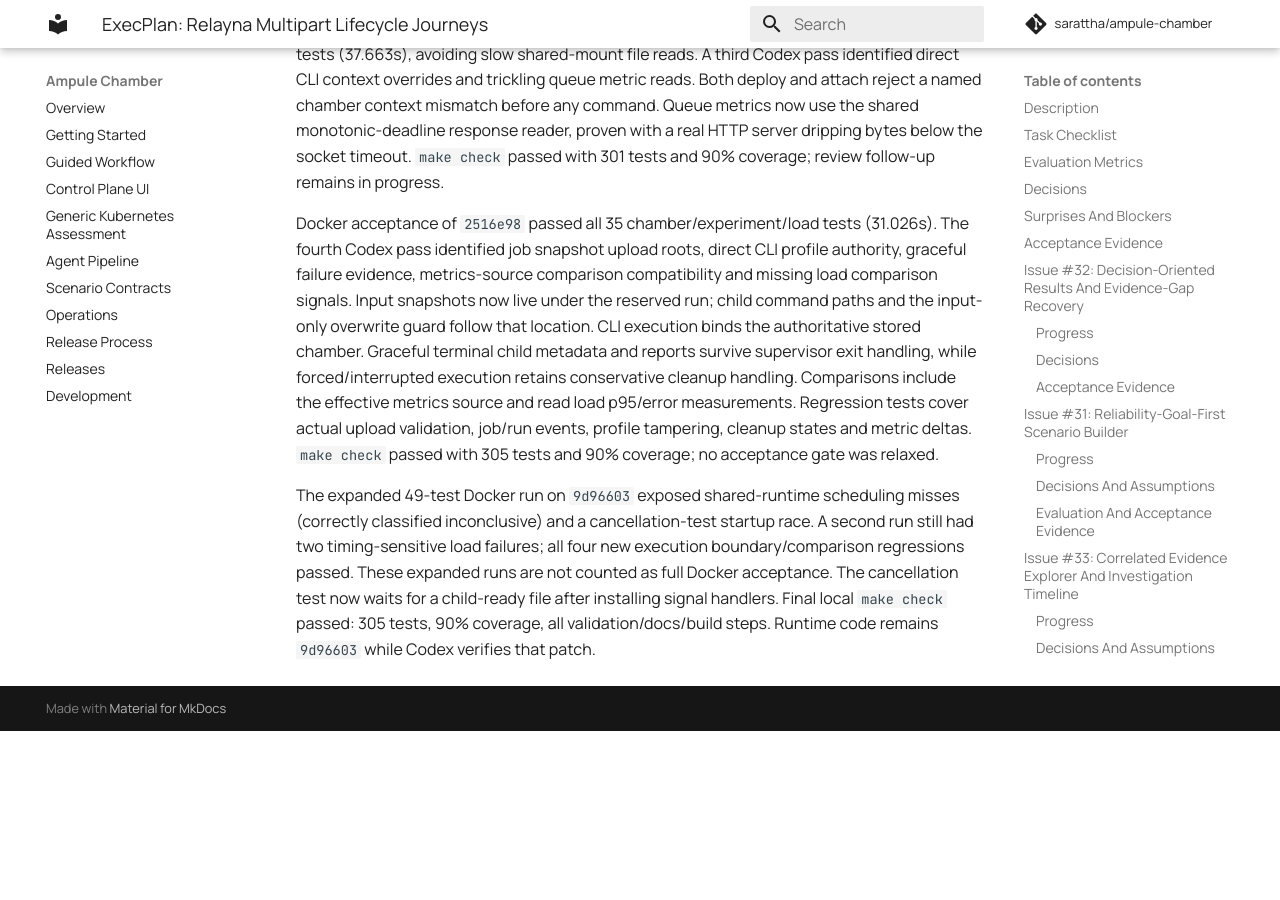
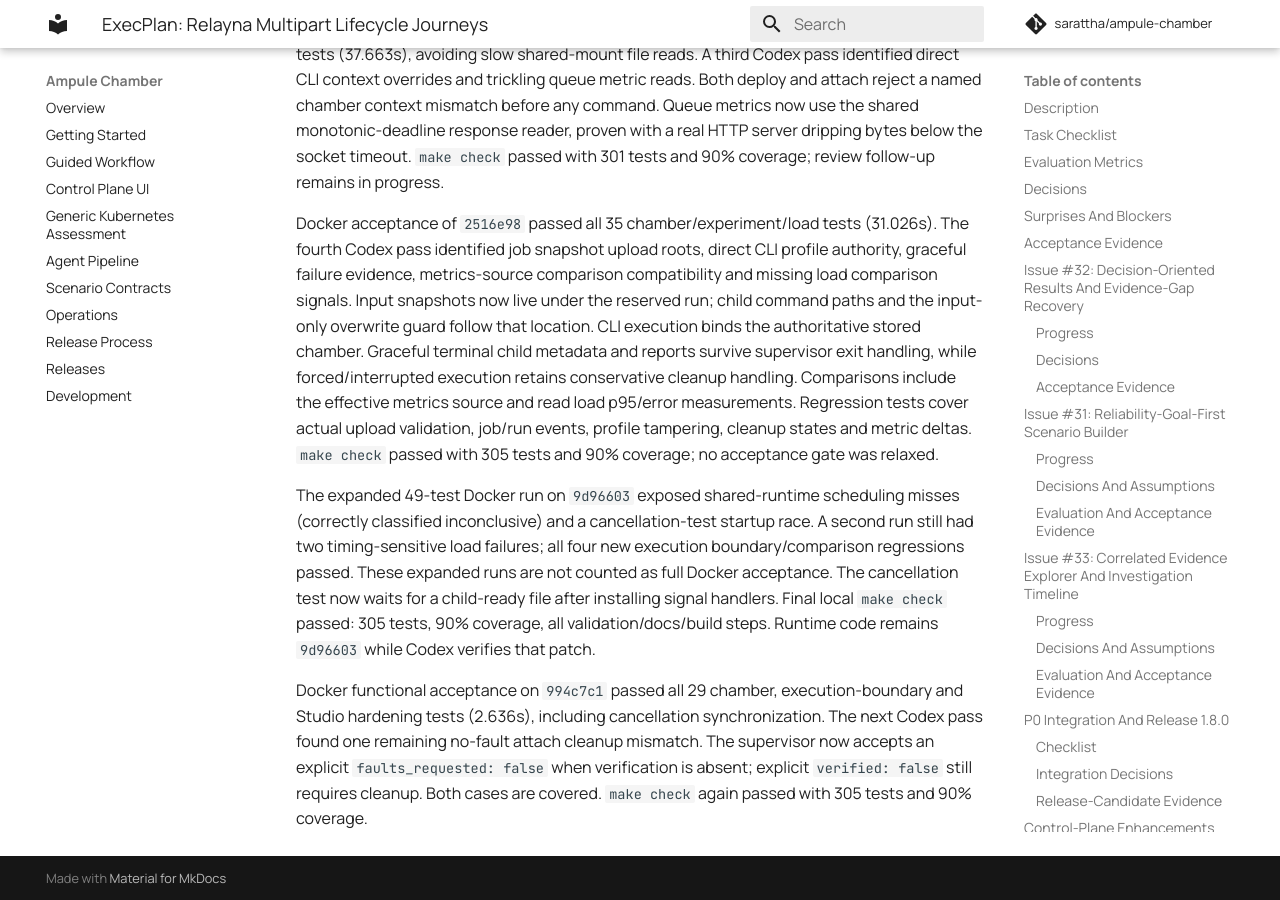
Before and after one commit to sarattha/ampule-chamber, an MkDocs documentation site: the page built from docs/internal/phases/phase-03-traffic-and-chaos/ExecPlan.md, in a window 1280 px wide and 900 px high, scrolled down 17210 px. Built offline with MkDocs 1.6.1 and Material for MkDocs 9.7.7, drawn with Linux system fonts in a browser that asks for light colours; comment, search, counter and statistics services are not loaded; before the commit the page ends 17941 px from its top, so only the background shows below that.

Commit message:
Preserve restored state for no-fault attach failures

```diff
--- a/docs/internal/phases/phase-03-traffic-and-chaos/ExecPlan.md
+++ b/docs/internal/phases/phase-03-traffic-and-chaos/ExecPlan.md
@@ -672,3 +672,10 @@
 after installing signal handlers. Final local `make check` passed: 305 tests,
 90% coverage, all validation/docs/build steps. Runtime code remains `9d96603`
 while Codex verifies that patch.
+
+Docker functional acceptance on `994c7c1` passed all 29 chamber, execution-boundary
+and Studio hardening tests (2.636s), including cancellation synchronization. The
+next Codex pass found one remaining no-fault attach cleanup mismatch. The
+supervisor now accepts an explicit `faults_requested: false` when verification
+is absent; explicit `verified: false` still requires cleanup. Both cases are
+covered. `make check` again passed with 305 tests and 90% coverage.
```
Also changed, not shown: 2 other files.
